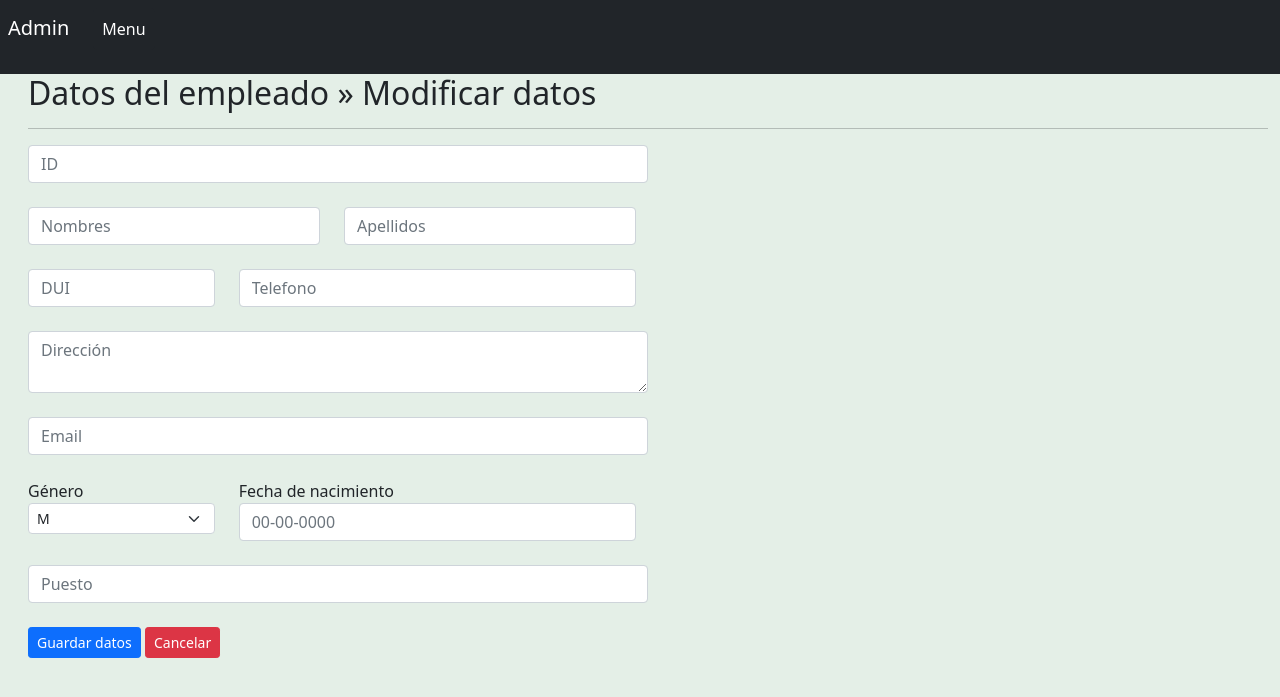
After one commit to Claire-Mata/Control_Asistencia, a PHP site: page /modify2.php in a window 1280 px wide. The commit adds this page. Shown: the top 697 px of the page. Run offline with PHP 8.4, Linux system fonts and the light colour scheme.

Commit message:
Interfaz de agregar, modificar y eliminar usuario

```diff
--- a/conexion.php
+++ b/conexion.php
@@ -2,7 +2,7 @@
 /*Datos de conexion a la base de datos*/
 $db_host = "localhost";
 $db_user = "root";
-$db_pass = "jorge";
+$db_pass = ""; // Junior
 $db_name = "empleados";
 //Ejecutar la conexion
 $con = mysqli_connect($db_host, $db_user, $db_pass, $db_name);
--- a/leftmenu.php
+++ b/leftmenu.php
@@ -9,8 +9,8 @@ aria-orientation="vertical"
 >
 	<!--EN EL HREF PONDRAN SU PAGINA PHP DE CADA COSA-->
 	<a href="add2.php" class="nav-link my-4 text-light btn-lg" tabindex="-1" role="button" >	Agregar Datos</a>
-	<a href="#" class="nav-link my-4 text-light btn-lg" tabindex="-1" role="button" >	Modificar</a>
-	<a href="#" class="nav-link my-4 text-light btn-lg" tabindex="-1" role="button" >	Eliminar</a>
+	<a href="modify2.php" class="nav-link my-4 text-light btn-lg" tabindex="-1" role="button" >	Modificar</a>
+	<a href="remove2.php" class="nav-link my-4 text-light btn-lg" tabindex="-1" role="button" >	Eliminar</a>
 	<a href="#" class="nav-link my-4 text-light btn-lg" tabindex="-1" role="button" >	Reporte diaro</a>
 	<a href="#" class="nav-link my-4 text-light btn-lg" tabindex="-1" role="button" >	Reporte Mensual</a>
 	<a href="#" class="nav-link my-4 text-light btn-lg" tabindex="-1" role="button" >	Reporte anual</a>
--- /dev/null
+++ b/modify2.php
@@ -0,0 +1,95 @@
+<!--PHP PARA MODIFICAR EMPLEADOS-->
+
+<?php
+include("head.php");
+include("leftmenu.php");
+?>
+
+<link href="css/bootstrap-datepicker.css" rel="stylesheet">
+<div class="tab-content flex-grow-1 ms-3" id="v-tabs-tabContent">
+  <div class="container-fluid">
+    <div class="content">
+      <h2>Datos del empleado &raquo; Modificar datos</h2>
+      <hr>
+      <form class="form-horizontal" action="" method="post">
+      <div class="form-group">
+          <div class="col-sm-6">
+            <input type="text" name="id" class="form-control" placeholder="ID" required>
+          </div>
+        </div>
+        <br>
+        <div class="form-group">
+          <!-- <label class="col-sm-3 control-label">Nombres</label> -->
+          <div class="row">
+                <div class="col-sm-3">
+                    <input type="text" name="nombres" class="form-control" placeholder="Nombres" required>
+                </div>
+                <div class="col-sm-3">
+                  <input type="text" name="apellidos" class="form-control" placeholder="Apellidos" required>
+                </div>
+            </div>
+        </div>
+        <br>
+        <div class="form-group">
+            <div class="row">
+                <div class="col-sm-2">
+                    <input type="text" name="dui" class="form-control" placeholder="DUI" required>
+                </div>
+                <div class="col-sm-4">
+                    <input type="text" name="telefono" class="form-control" placeholder="Telefono" required>
+                </div>
+            </div>
+        </div>
+        <br>
+        <div class="form-group">
+          <div class="col-sm-6">
+            <textarea name="direccion" class="form-control" placeholder="Dirección"></textarea>
+          </div>
+        </div>
+        <br>
+        <div class="form-group">
+          <div class="col-sm-6">
+            <input type="text" name="email" class="form-control" placeholder="Email" required>
+          </div>
+        </div>
+        <br>
+        <div class="form-group">
+            <div class="row">
+                <div class="col-sm-2">
+                    <label class="control-label">Género</label>
+                    <select name="genero" class="form-select form-select-sm" aria-label=".form-select-sm example">
+                        <option value="1">M</option>
+                        <option value="2">F</option>
+                    </select>
+                </div>
+                <div class="col-sm-4">
+                    <div class="form-group">
+                    <label class="control-label">Fecha de nacimiento</label>
+                    <input type="text" name="fecha_nacimiento" class="input-group date form-control" date="" data-date-format="dd-mm-yyyy" placeholder="00-00-0000" required>
+                    </div>
+                </div>
+            </div>
+        </div>
+        <br>
+        <div class="form-group">
+          <div class="col-sm-6">
+            <input type="text" name="puesto" class="form-control" placeholder="Puesto" required>
+          </div>
+        </div>
+        <div class="form-group">
+          <label class="col-sm-3 control-label">&nbsp;</label>
+          <div class="col-sm-6">
+            <input type="submit" name="modify" class="btn btn-sm btn-primary" value="Guardar datos">
+            <a href="admin_ventana.php" class="btn btn-sm btn-danger">Cancelar</a> <!-- index.php -->
+          </div>
+        </div>
+      </form>
+    </div>
+  </div>
+  </div>
+  <?php include_once ("foot.php");?>
+  <script>
+  $('.date').datepicker({
+    format: 'dd-mm-yyyy',
+  })
+  </script>
```
Also changed, not shown: add2.php (added, +88 -0 lines), remove2.php (added, +37 -0 lines).
